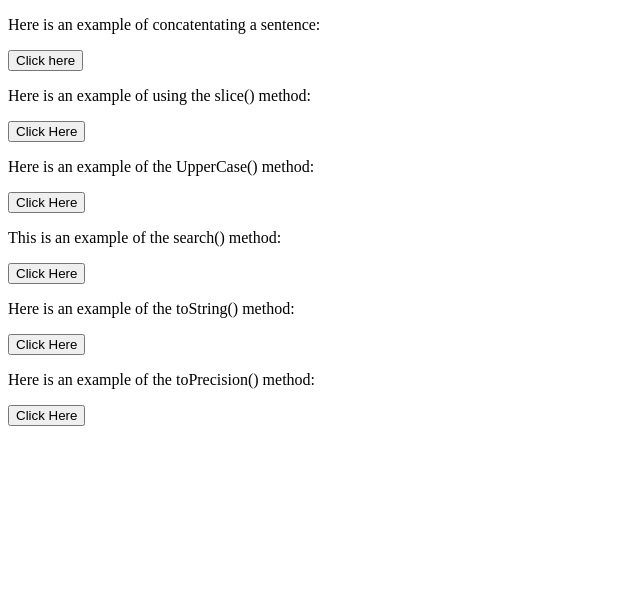
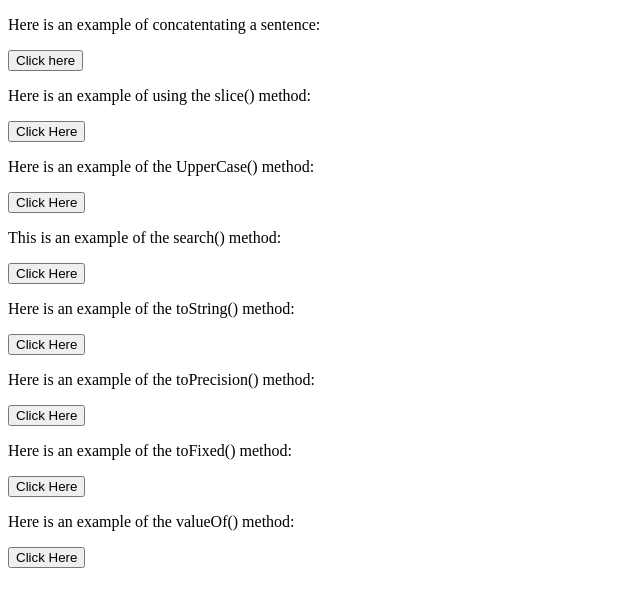
Before and after one commit to EmilyTowns/JavaScript-Projects, a plain HTML site: page Basic JavaScript Projects/Project8_string_methods/index.html in a window 1280 px wide. Shown: the whole page, without its empty margins (0-640 px from the left). Drawn offline with Linux system fonts and the light colour scheme.

Commit message:
Challenge #11

```diff
--- a/Basic JavaScript Projects/Project8_string_methods/JS/main.js
+++ b/Basic JavaScript Projects/Project8_string_methods/JS/main.js
@@ -38,3 +38,15 @@ function precisionFunction() {
     document.getElementById("precision").innerHTML=
     "56.915845 redcued to 5 digits is " + X.toPrecision(5);
 }
+
+function fixedFunction() {
+    var X = 6.9467;
+    document.getElementById("fixed").innerHTML=
+    "6.9467 in a string, reduced to one decimal place is " + X.toFixed(1);
+}
+
+function valueFunction() {
+    var X = "A word";
+    document.getElementById("valueOf").innerHTML=
+    "Using the valueOf() method, \"A word\" is " + X.valueOf();
+}
--- a/Basic JavaScript Projects/Project8_string_methods/index.html
+++ b/Basic JavaScript Projects/Project8_string_methods/index.html
@@ -24,5 +24,11 @@
         <p>Here is an example of the toPrecision() method:</p>
         <button onclick="precisionFunction()">Click Here</button>
         <p id="precision"></p>
+        <p>Here is an example of the toFixed() method:</p>
+        <button onclick="fixedFunction()">Click Here</button>
+        <p id="fixed"></p>
+        <p>Here is an example of the valueOf() method:</p>
+        <button onclick="valueFunction()">Click Here</button>
+        <p id="valueOf"></p>
     </body>
 </html>
```
